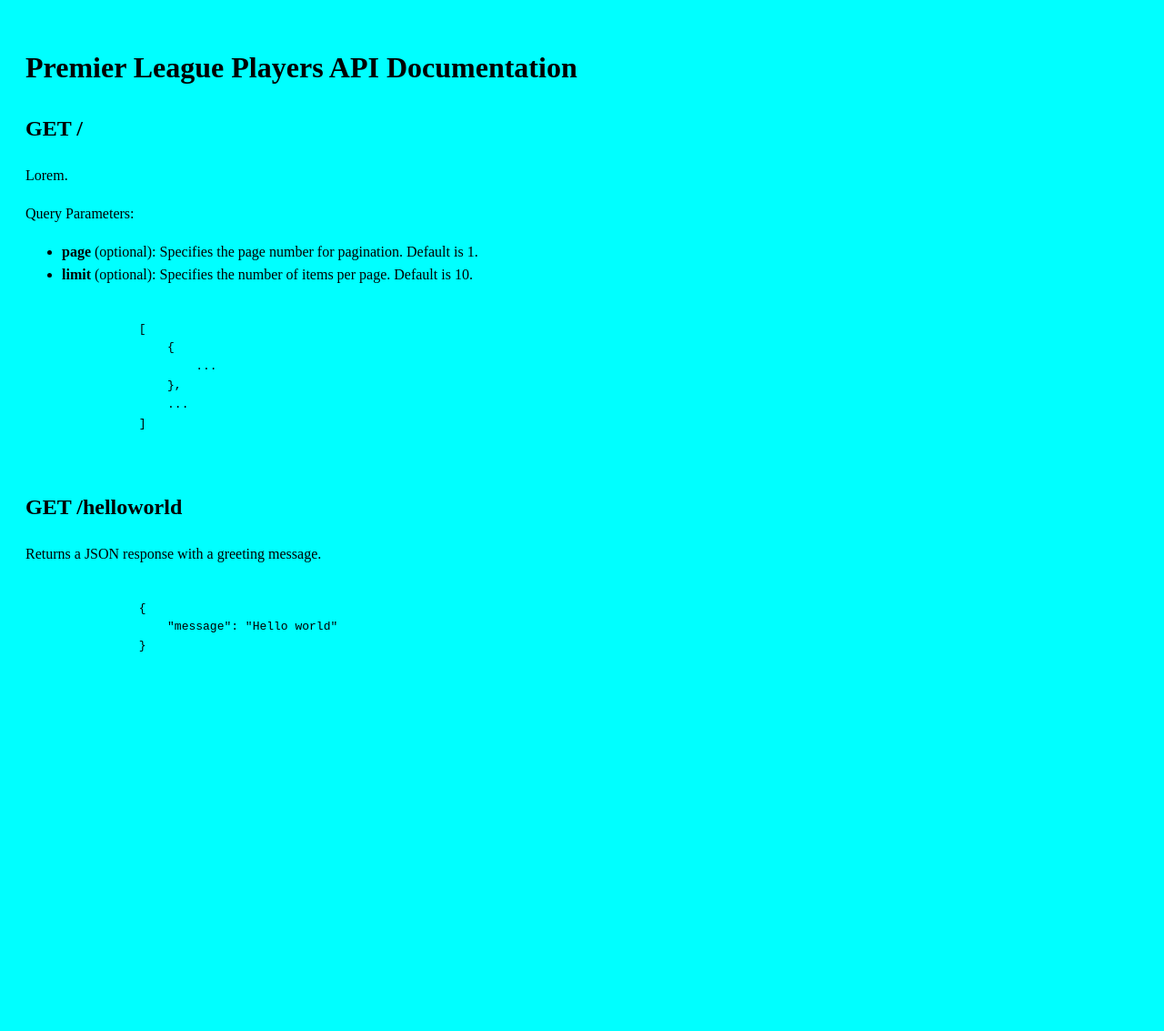
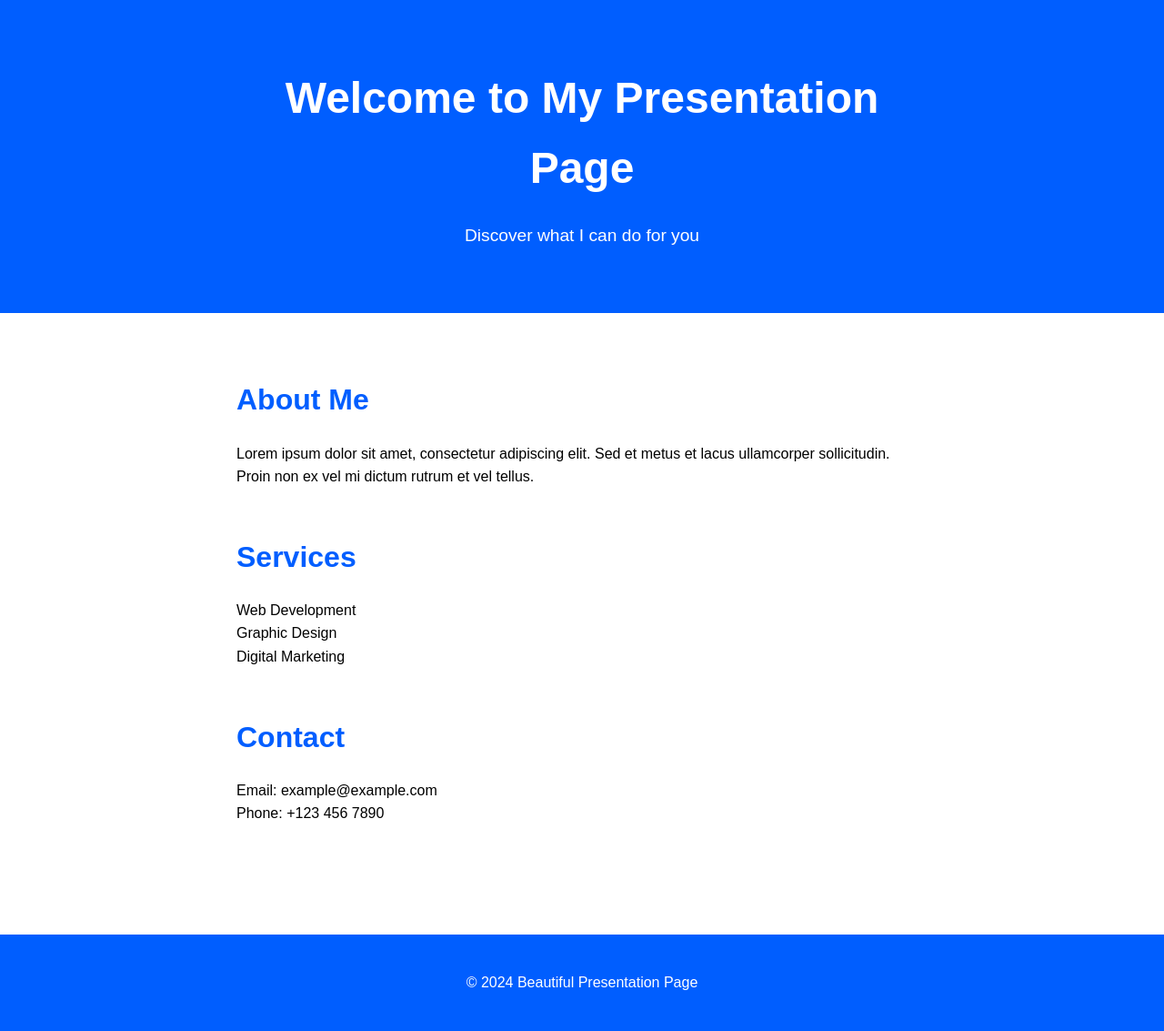
Before and after one commit to L0R3NZ0-L30Z/myAPI, a website: page public/index.html in a window 1280 px wide. Shown: the whole page at 91% size. Before the commit the page ends 803 px from the top, so only its background shows below. Drawn offline with Linux system fonts and the light colour scheme.

Commit message:
nice page

```diff
--- a/public/index.css
+++ b/public/index.css
@@ -1,11 +1,63 @@
-body{
-    font-family: 'square';
-    line-height: 1.6;
-    padding: 20px;
-
-    background-color: aqua;
+/* Reset default margin and padding */
+* {
+    margin: 0;
+    padding: 0;
+    box-sizing: border-box;
 }
 
-.main {
+/* Global styles */
+body {
+    font-family: Arial, sans-serif;
+    line-height: 1.6;
+}
+
+.container {
+    max-width: 800px;
+    margin: 0 auto;
+    padding: 20px;
+}
+
+header {
+    background-color: #005eff;
+    color: #fff;
+    padding: 50px 0;
     text-align: center;
 }
+
+header h1 {
+    font-size: 3rem;
+    margin-bottom: 20px;
+}
+
+header p {
+    font-size: 1.2rem;
+}
+
+main {
+    padding: 50px 0;
+}
+
+section {
+    margin-bottom: 50px;
+}
+
+h2 {
+    color: #005eff;
+    font-size: 2rem;
+    margin-bottom: 20px;
+}
+
+ul {
+    list-style: none;
+}
+
+footer {
+    background-color: #005eff;
+    color: #fff;
+    text-align: center;
+    padding: 20px 0;
+}
+
+footer p {
+    font-size: 1rem;
+}
--- a/public/index.html
+++ b/public/index.html
@@ -1,45 +1,43 @@
 <!DOCTYPE html>
 <html lang="en">
 <head>
-    <link rel="stylesheet" type="text/css" href="index.css"/>
     <meta charset="UTF-8">
     <meta name="viewport" content="width=device-width, initial-scale=1.0">
-    <title>Premier League Players API Documentation</title>
+    <title>Beautiful Presentation Page</title>
+    <link rel="stylesheet" href="index.css">
 </head>
 <body>
-    <h1>Premier League Players API Documentation</h1>
-
-    <div class="endpoint">
-        <h2>GET /</h2>
-        <p>Lorem.</p>
-        <p>Query Parameters:</p>
-        <ul>
-            <li><strong>page</strong> (optional): Specifies the page number for pagination. Default is 1.</li>
-            <li><strong>limit</strong> (optional): Specifies the number of items per page. Default is 10.</li>
-        </ul>
-        <pre>
-            <code>
-                [
-                    {
-                        ...
-                    },
-                    ...
-                ]
-            </code>
-        </pre>
-    </div>
-
-    <div class="endpoint">
-        <h2>GET /helloworld</h2>
-        <p>Returns a JSON response with a greeting message.</p>
-        <pre>
-            <code>
-                {
-                    "message": "Hello world"
-                }
-            </code>
-        </pre>
-    </div>
-
+    <header>
+        <div class="container">
+            <h1>Welcome to My Presentation Page</h1>
+            <p>Discover what I can do for you</p>
+        </div>
+    </header>
+    <main>
+        <div class="container">
+            <section id="about">
+                <h2>About Me</h2>
+                <p>Lorem ipsum dolor sit amet, consectetur adipiscing elit. Sed et metus et lacus ullamcorper sollicitudin. Proin non ex vel mi dictum rutrum et vel tellus.</p>
+            </section>
+            <section id="services">
+                <h2>Services</h2>
+                <ul>
+                    <li>Web Development</li>
+                    <li>Graphic Design</li>
+                    <li>Digital Marketing</li>
+                </ul>
+            </section>
+            <section id="contact">
+                <h2>Contact</h2>
+                <p>Email: example@example.com</p>
+                <p>Phone: +123 456 7890</p>
+            </section>
+        </div>
+    </main>
+    <footer>
+        <div class="container">
+            <p>&copy; 2024 Beautiful Presentation Page</p>
+        </div>
+    </footer>
 </body>
 </html>
```
